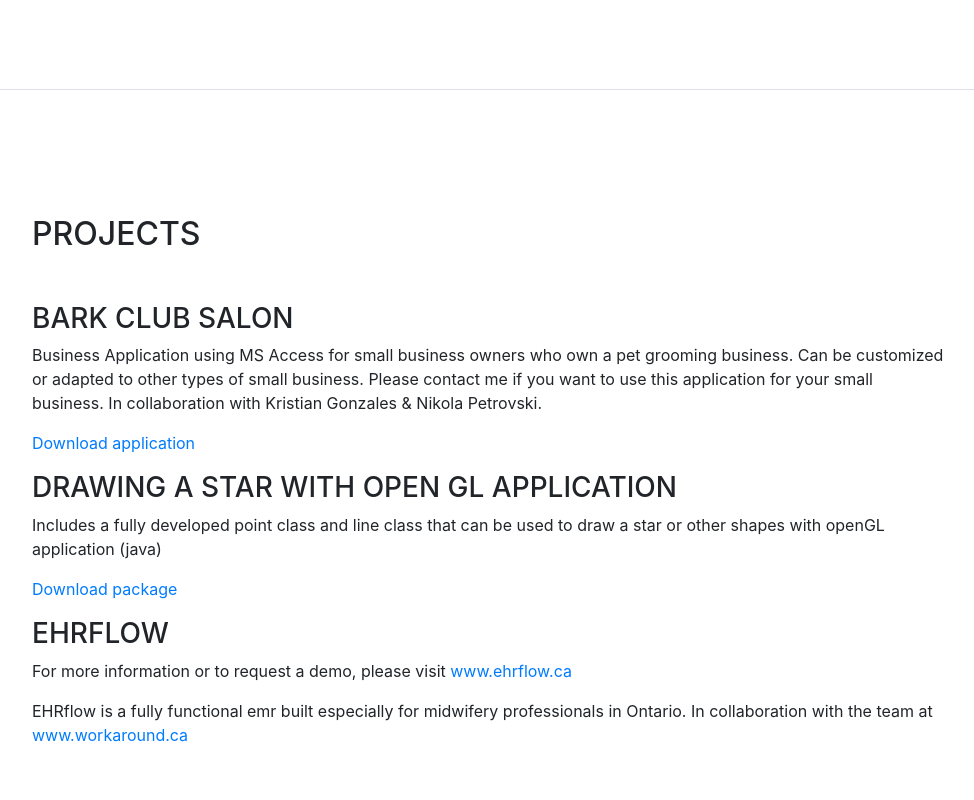
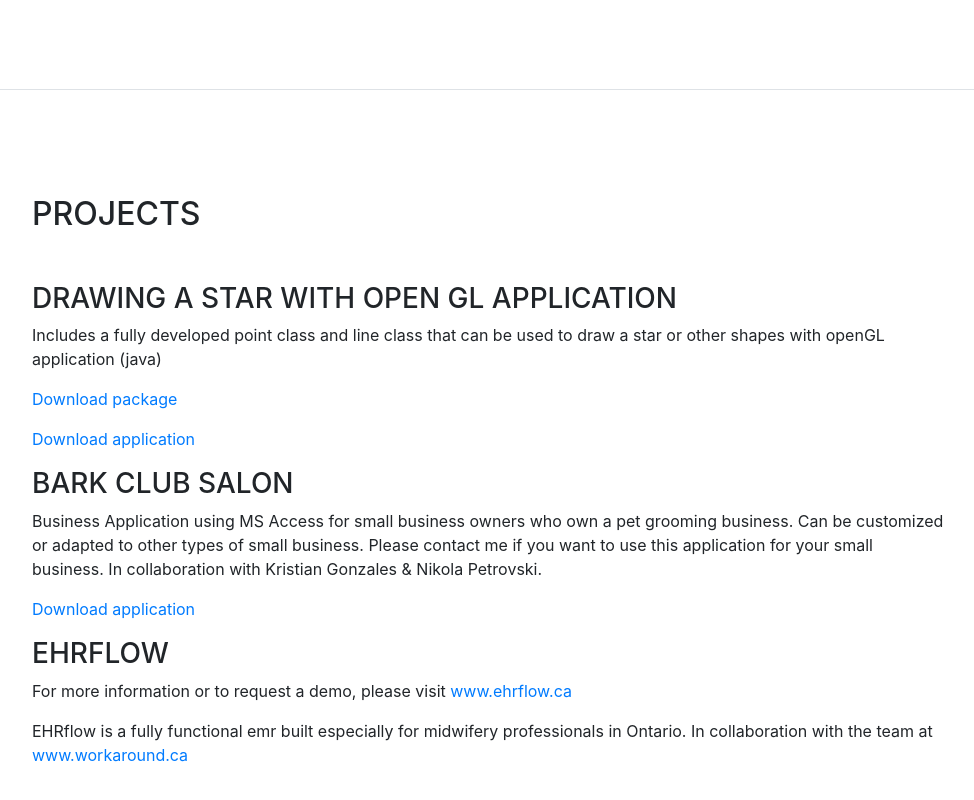
Before and after one commit to rodionol/rodionol.github.io, a website with bundled scripts: page index.html in a window 1280 px wide. Shown: the part 3412-4212 px from the top of the page, without its empty margins (288-1262 px from the left). Built offline with nearby package versions, Linux system fonts and the light colour scheme; a web font is replaced by a local one.

Commit message:
Bark Club details added
Bark Club access file placed in downloads folder

```diff
--- a/index.html
+++ b/index.html
@@ -299,21 +299,29 @@
             <!-- <li>reports from first database class</li> -->
             <!-- <li>????</li> -->
 
+			<h3>Drawing a star with open GL application</h3>
+			<p>
+				Includes a fully developed point class and line class that can be used to
+				draw a star or other shapes with openGL application (java)
+				</p>
+			<p><a href="downloads/StarShapeCalculations.zip">Download package</a></p>
 
+			<!-- <h3>Art History Citation Machine</h3> -->
+			<!-- <p> -->
+				<!-- Java application ... -->
+			<!-- </p> -->
+			<!-- <p><a href="">Download application</a> -->
+			<!-- </p> -->
+
+			<p><a href="">Download application</a></p>
 			<h3>Bark Club Salon</h3>
 			<p>Business Application using MS Access for small business owners who own
 				a pet grooming business. Can be customized or adapted to other
 				types of small business. Please contact me if you want to use this application
 				for your small business. In collaboration with
 					Kristian Gonzales &amp; Nikola Petrovski.</p>
-			<p><a href="">Download application</a></p>
+			<p><a href="downloads/BarkClubDatabase.accdb">Download application</a></p>
 
-			<h3>Drawing a star with open GL application</h3>
-			<p>
-				Includes a fully developed point class and line class that can be used to
-				draw a star or other shapes with openGL application (java)
-				</p>
-			<p><a href="downloads/StarShapeCalculations.zip">Download package</a></p>
 
 			<h3>EHRflow</h3>
 			<p>For more information or to request a demo, please visit <a href="http://www.ehrflow.ca" target="_blank">www.ehrflow.ca</a></p>
```
Also changed, not shown: 1 other file.
